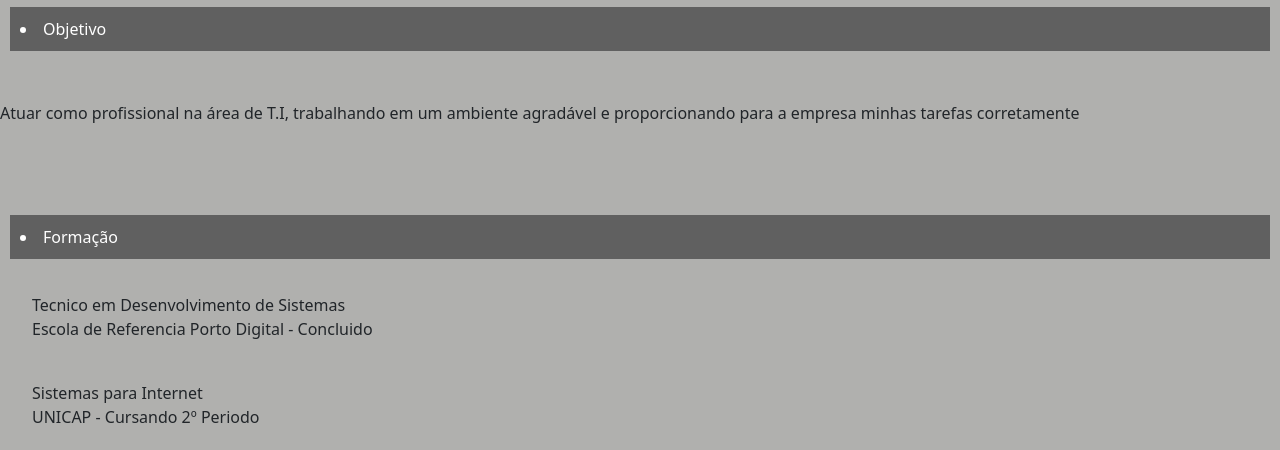
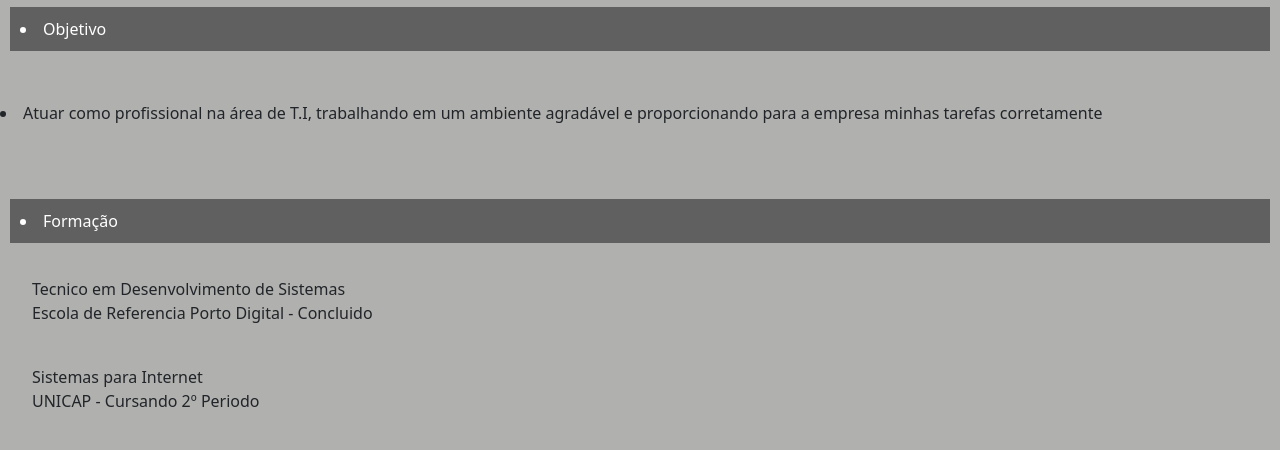
Before and after one commit to willinnylima/willinnykarla.curriculoback4app, a plain HTML site: page index.html in a window 1280 px wide. Shown: the part 343-793 px from the top of the page. Drawn offline with nearby package versions, Linux system fonts and the light colour scheme.

Commit message:
Update index.html

```diff
--- a/index.html
+++ b/index.html
@@ -41,8 +41,8 @@ function contato() {
 	<nav id=menu>
 			<li class=objetivo>Objetivo</li><br>
 			<p class= "p" id="btIr" ></p>
-			<p> Atuar como profissional na área de T.I, trabalhando em um ambiente agradável e
-				proporcionando para a empresa minhas tarefas corretamente</p>
+			<li> Atuar como profissional na área de T.I, trabalhando em um ambiente agradável e
+				proporcionando para a empresa minhas tarefas corretamente</li>
 			<pre class= "p" id="tarefas"></pre>
 			<br><br>
 
```
